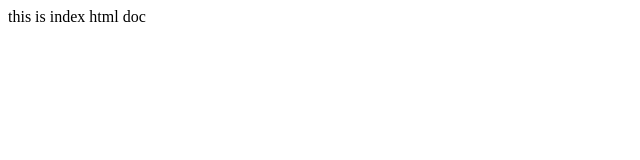
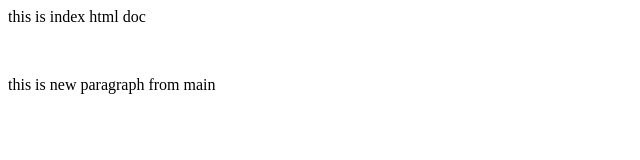
Before and after one commit to abdulsamad-codes/Merging, a plain HTML site: page index.html in a window 1280 px wide. Shown: the whole page, without its empty margins (0-640 px from the left). Drawn offline with Linux system fonts and the light colour scheme.

Commit message:
new paragraph

```diff
--- a/index.html
+++ b/index.html
@@ -1 +1 @@
-<p> this is index html doc </p>
+<p> this is index html doc </p> <br> <p> this is new paragraph from main </p>
```
